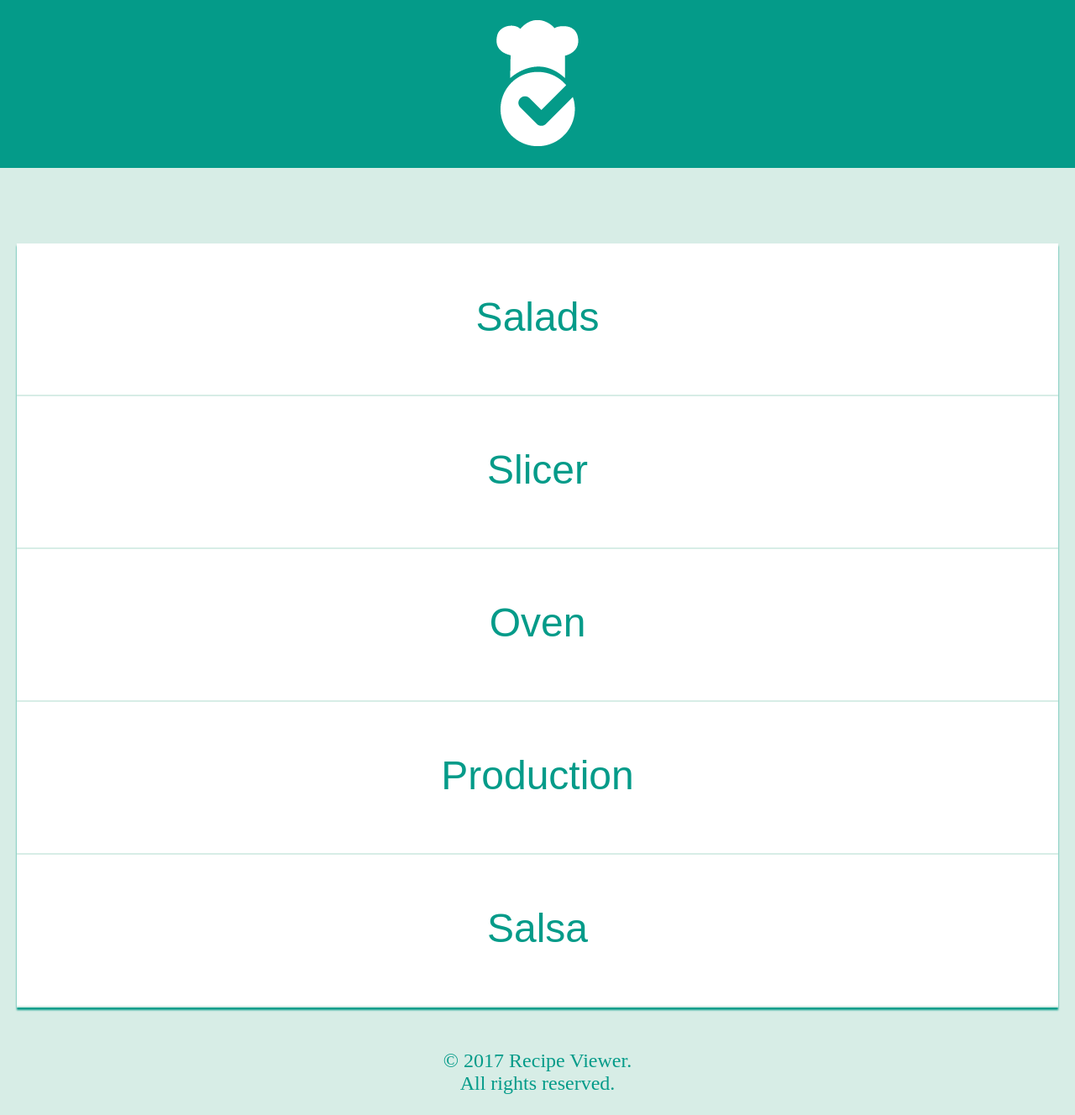
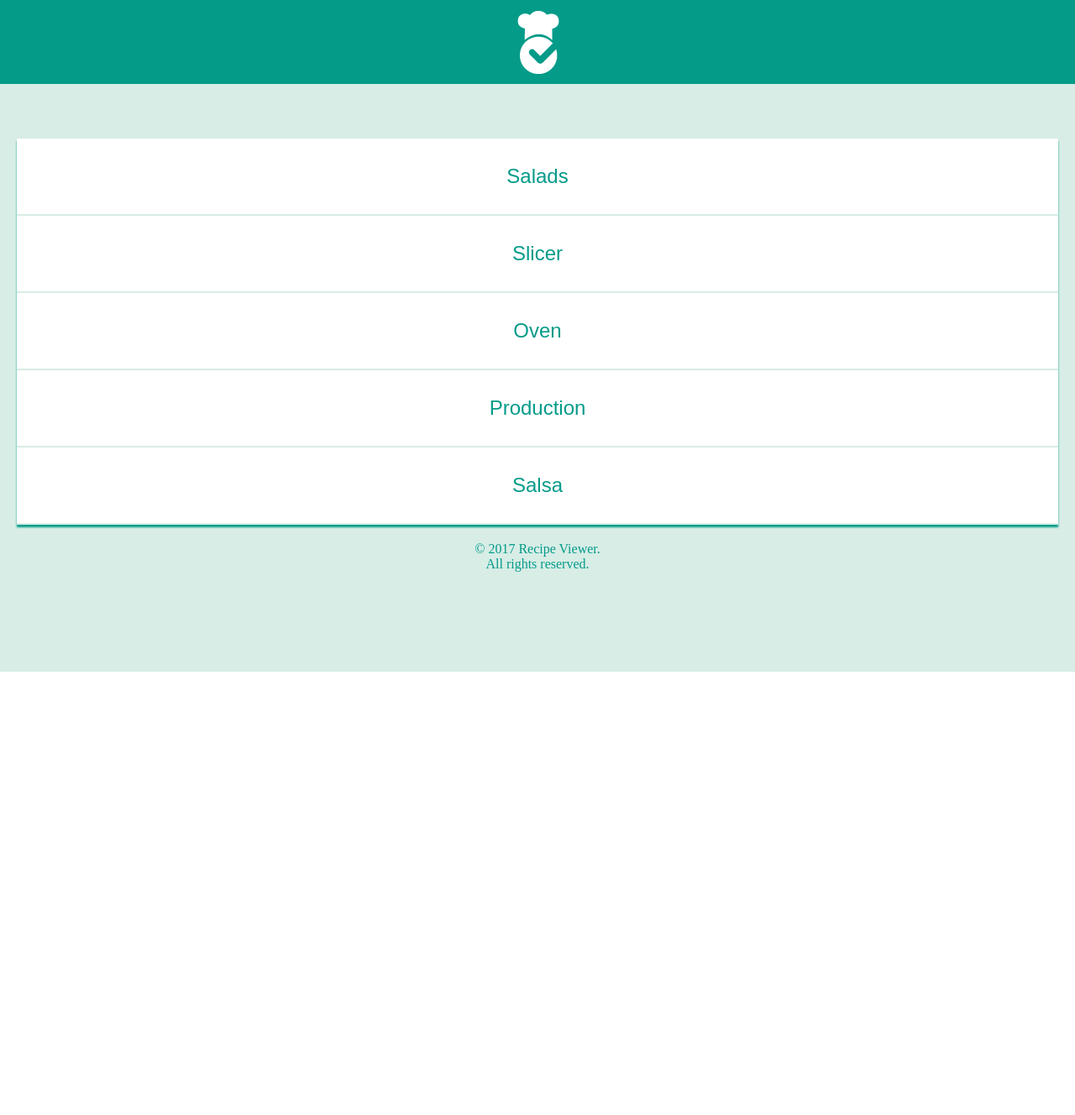
Before and after one commit to djuarez94/recipeReview_Application, a PHP site: page / in a window 1280 px wide. Shown: the whole page at 84% size. After the commit the page ends 800 px from the top, so only its background shows below. Run offline with PHP 8.4, Linux system fonts and the light colour scheme.

Commit message:
index.php fix

```diff
--- a/css/styles.css
+++ b/css/styles.css
@@ -15,12 +15,12 @@
   header {
       background-color: #049b89;
       text-align: center;
-      height: 200px;
+      height: 100px;
       line-height: 95px;
   }
 
   img.logo {
-    padding-top: 24px;
+    padding-top: 13px;
   }
 
   img.logo:hover {
@@ -31,18 +31,18 @@
       background-color: #fff;
       display: block;
       text-align: center;
-      margin: 90px 20px 50px 20px;
+      margin: 65px 20px 20px 20px;
       box-shadow: 0px 3px 2px #049b89;
   }
 
   .positions a {
       display: block;
-      height: 180px;
-      line-height: 175px;
+      height: 90px;
+      line-height: 90px;
       border-bottom: solid 2px #d7ede6;
       text-decoration: none;
       font-family: sans-serif;
-      font-size: 3em;
+      font-size: 1.5em;
       color: #049b89;
 
     -o-transition:.5s;
@@ -62,7 +62,7 @@
   .copyright {
       text-align: center;
       color: #049b89;
-      font-size: 1.5em;
+      font-size: 1em;
   }
 
   /*-------------------------------------
```
Also changed, not shown: img/cookCheckLoogo_175px.png.
